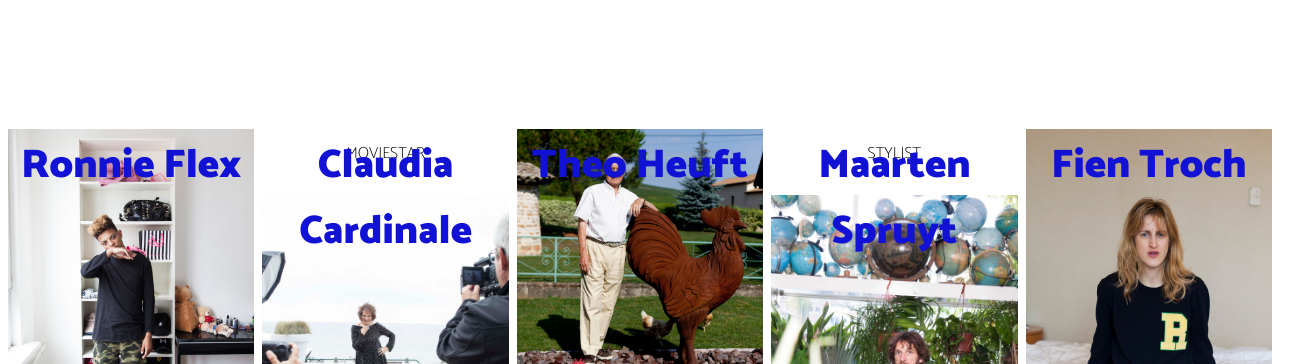
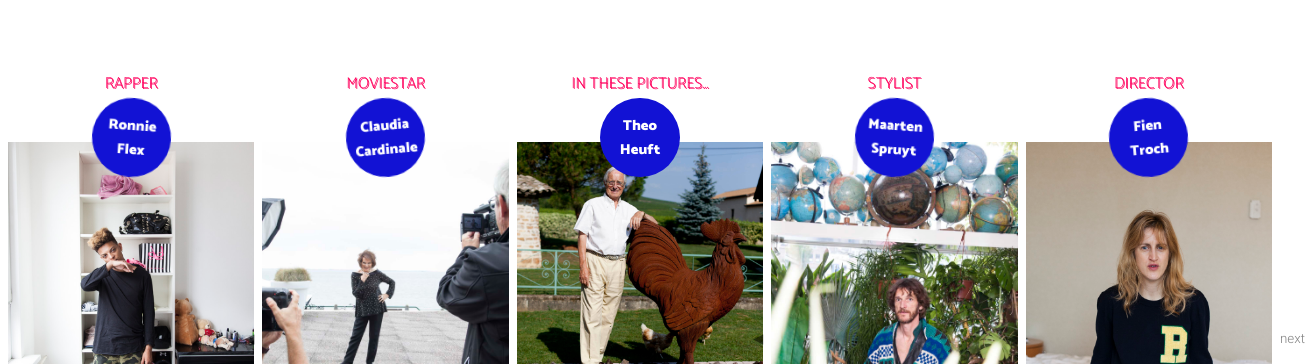
Before and after one commit to adriaan113/adriaanpadriaan, a Vue app: page / in a window 1280 px wide. Both pictures are taken after a click on the link 639 px from the left and 822 px from the top of the page. Shown: the part 436-800 px from the top of the page, 1313 px wide, since content can reach past the window. Built offline with nearby package versions, Linux system fonts and the light colour scheme; what vue-kinesis would draw is missing.

Commit message:
save before changing from vue carousel to something else

```diff
--- a/src/components/IntroGal.vue
+++ b/src/components/IntroGal.vue
@@ -87,6 +87,11 @@ export default {
 
 $text-color: #1212d4;
 
+@mixin shadow-text($x,$y){
+    color: #ff005d;
+    text-shadow: $x $y #ff005d;
+}
+
 h2{
     color: $text-color;
 }
@@ -107,8 +112,7 @@ h2{
                 font-weight: lighter;
                 // position: relative;
                 z-index: 0;
-                color: #ff005d;
-                text-shadow: 3px 3px #ff005d;
+                @include shadow-text(3px, 3px);
                 // &:hover{
 
                 // }
--- a/src/components/MyFooter.vue
+++ b/src/components/MyFooter.vue
@@ -16,12 +16,15 @@
 
 <style lang="scss" scoped>
 
+$text-color: #1212d4;
+
 footer{
-    background-color: tomato;
+    background-color: $text-color;
     margin-top: 100%;
     width: 100%;
     small{
         display: block;
+        color: white;
     }
 }
 </style>
--- a/src/components/Work.vue
+++ b/src/components/Work.vue
@@ -4,7 +4,14 @@
             <li v-for="person in work" :key="person.name">
                 <p class="job">{{person.job}}</p>
                 <h2 class="name" @click="showMeStory(person)">{{person.name}}</h2>
-                <carousel :per-page="1" :paginationSize="20" :paginationPadding="5">
+                <carousel :per-page="1"
+                          :paginationSize="20"
+                          :paginationPadding="5"
+                          :paginationColor= "'#1212d4'"
+                          :paginationActiveColor="'#ff005d'"
+                          :navigationEnabled="true"
+                          :navigationNextLabel="'next'"
+                          >
                     <slide>
                         <img :src="person.img" alt="" @click="showMeStory(person)">
                     </slide>
@@ -83,6 +90,14 @@ export default {
 
 <style lang="scss" scoped>
 
+
+$text-color: #1212d4;
+
+@mixin shadow-text($x,$y){
+    color: #ff005d;
+    text-shadow: $x $y #ff005d;
+}
+
 .work-container{
     ul{
         display: grid;
@@ -98,19 +113,35 @@ export default {
             z-index: 1;
             // position: relative;
             .name{
-                // margin-bottom: -30px;
+                // position: relative;
+                // top: 70px;
+                // font-size: 2.5rem;
+                // cursor: pointer;
+                // z-index: 1;
+                // color: white;
+                // text-shadow: 0px 0px 20px $text-color;
                 position: relative;
-                top: 70px;
-                font-size: 2.5rem;
-                cursor: pointer;
+                top: 35px;
+                font-size: .9rem;
+                // cursor: pointer;
                 z-index: 1;
-
+                background-color: $text-color;
+                color: white;
+                width: 60px;
+                height: 60px;
+                padding: .6rem;
+                border-radius: 50%;
+                display: flex;
+                justify-content: center;
+                align-items: center;
             }
             .job{
                 position: relative;
-                top: 120px;
+                top: 50px;
                 font-size: 1rem;
+                font-weight: lighter;
                 text-transform: uppercase;
+                @include shadow-text(1px,1px);
             }
             img{
                 width: 100%;
@@ -124,6 +155,16 @@ export default {
                 padding: 1rem;
                 text-align: left;
                 z-index: -10;
+            }
+            &:nth-child(3n+1){
+                .name{
+                    transform: rotate(4deg);
+                }
+            }
+             &:nth-child(3n+2){
+                .name{
+                    transform: rotate(-5deg);
+                }
             }
         }
     }
```
